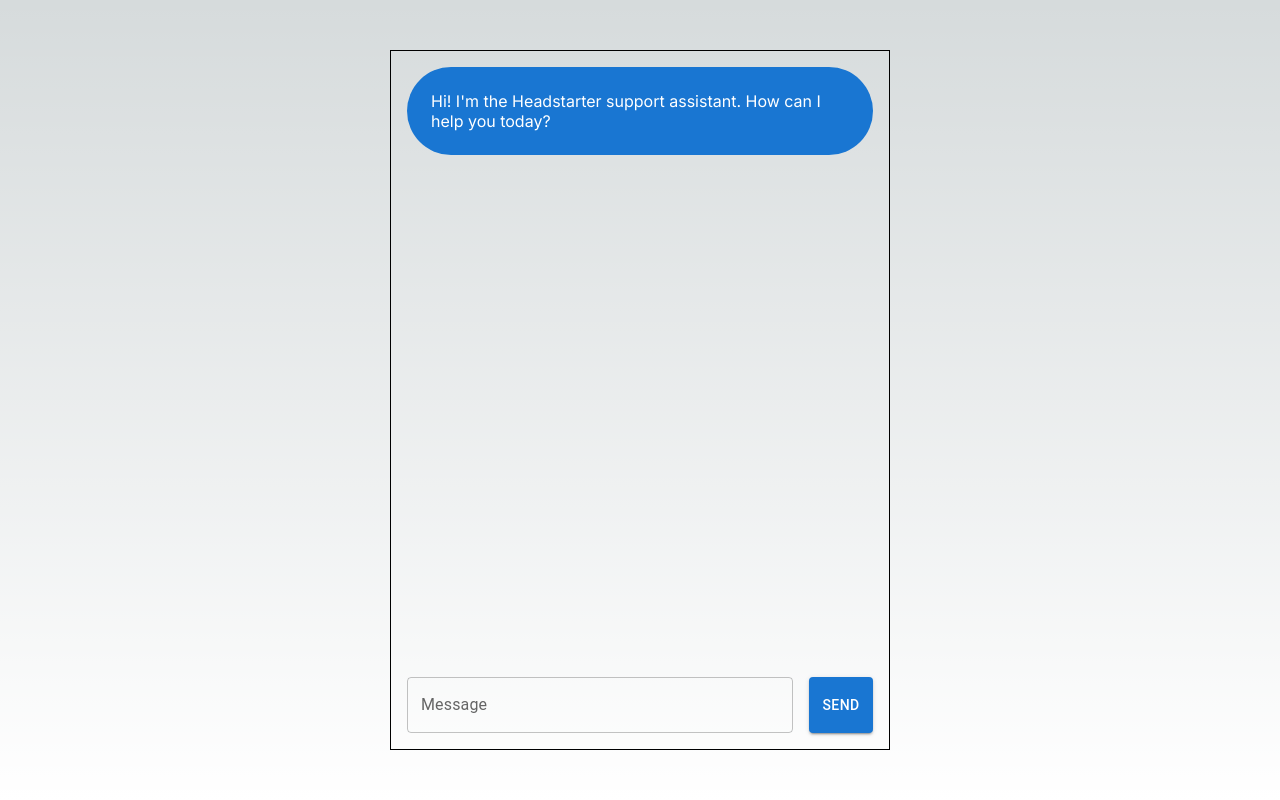
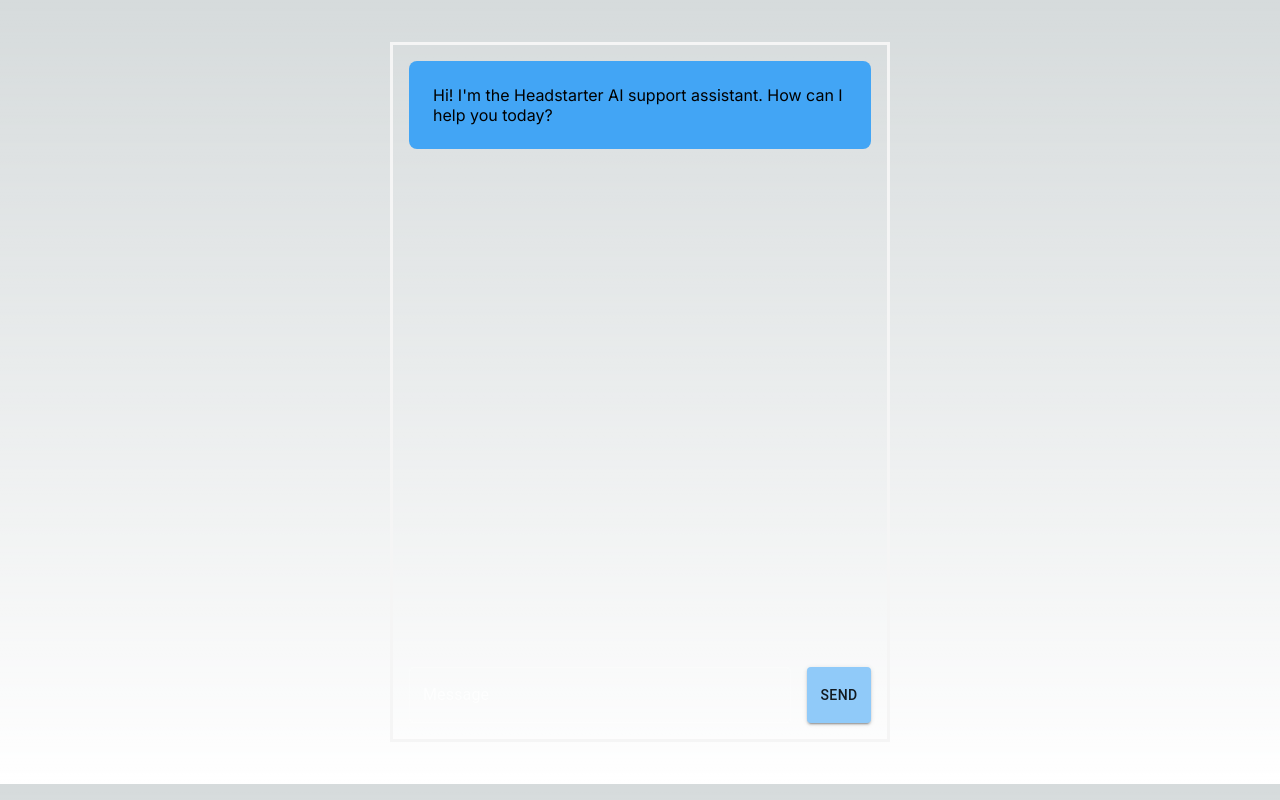
Before and after one commit to HarenAkula/AI-Chat-Bot, a Next.js app: page / in a window 1280 px wide. Built offline with nearby package versions, Linux system fonts and the light colour scheme.

Commit message:
Updated UI

```diff
--- a/app/api/chat/route.js
+++ b/app/api/chat/route.js
@@ -4,10 +4,14 @@
 // System prompt for the AI, providing guidelines on how to respond to users
 const systemPrompt = `You are a highly knowledgeable and helpful AI customer support bot for HeadstartAI, a platform specializing in AI-powered technical interviews for software engineering roles. Your primary goal is to assist users with any questions, issues, or concerns they may have regarding the platform, its features, and the interview process.
 
+                      this is their websiter: https://headstarter.co/
                       Provide clear, concise, and informative responses to user inquiries. Offer solutions or direct users to relevant resources whenever possible. Maintain a professional, friendly, and empathetic tone throughout all interactions.
 
                       Here are some examples of user queries you may encounter:
 
+                      Who is the Founder?
+                      Who is the CEO?
+                      Where are they located?
                       How do I schedule an interview?
                       I'm having trouble accessing my interview results.
                       What kind of questions are asked in the technical interview?
--- a/app/page.js
+++ b/app/page.js
@@ -2,12 +2,17 @@
 
 import { Box, Button, Stack, TextField } from '@mui/material'
 import { useState } from 'react'
-
+import { ThemeProvider, createTheme } from '@mui/material/styles';
+const darkTheme = createTheme({
+  palette: {
+    mode: 'dark',
+  },
+});
 export default function Home() {
   const [messages, setMessages] = useState([
     {
       role: 'assistant',
-      content: "Hi! I'm the Headstarter support assistant. How can I help you today?",
+      content: "Hi! I'm the Headstarter AI support assistant. How can I help you today?",
     },
   ])
   const [message, setMessage] = useState('')
@@ -71,21 +76,26 @@
    }
 
   return (
+    <ThemeProvider theme={darkTheme} >
     <Box
       width="100vw"
-      height="100vh"
+      height="98vh"
       display="flex"
       flexDirection="column"
       justifyContent="center"
       alignItems="center"
+      padding={2}
+
     >
       <Stack
         direction={'column'}
         width="500px"
         height="700px"
-        border="1px solid black"
         p={2}
         spacing={3}
+        padding={2}
+      border={'solid'}
+      borderColor={'whitesmoke'}
       >
         <Stack
           direction={'column'}
@@ -105,11 +115,10 @@
               <Box
                 bgcolor={
                   message.role === 'assistant'
-                    ? 'primary.main'
-                    : 'secondary.main'
+                    ? 'primary.dark'
+                    : 'secondary.dark'
                 }
-                color="white"
-                borderRadius={16}
+                borderRadius={2}
                 p={3}
               >
                 {message.content}
@@ -117,13 +126,15 @@
             </Box>
           ))}
         </Stack>
-        <Stack direction={'row'} spacing={2}>
+        <Stack direction={'row'} spacing={2} color={'white'}>
                   <TextField
                     label="Message"
                     fullWidth
                     value={message}
                     onChange={(e) => setMessage(e.target.value)}
                     onKeyPress={handleKeyPress}
+                    variant="outlined"
+                    placeholder='Enter your Message...'
                     disabled={isLoading}
                   />
           <Button
@@ -136,5 +147,6 @@
         </Stack>
       </Stack>
     </Box>
+    </ThemeProvider>
   )
 }
--- a/package.json
+++ b/package.json
@@ -12,8 +12,8 @@
     "@emotion/react": "^11.13.0",
     "@emotion/styled": "^11.13.0",
     "@mui/material": "^5.16.6",
-    "next": "14.2.5",
-    "openai": "^4.55.0",
+    "next": "^14.2.5",
+    "openai": "^4.55.3",
     "react": "^18",
     "react-dom": "^18"
   },
```
Also changed, not shown: 1 other file (tests, documents, lock files or other folders).
